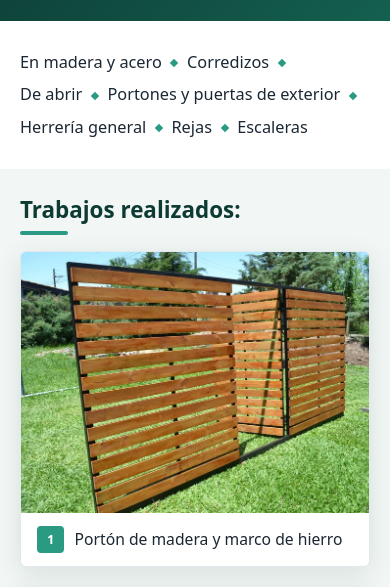
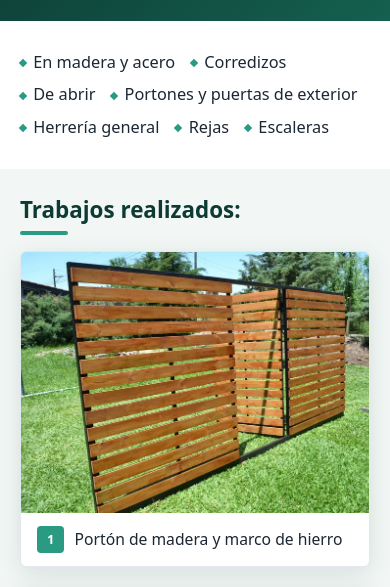
Before and after one commit to ArielLevet/cercos-rosario-static, a plain HTML site: page portones-puertas.html in a window 390 px wide. Shown: the part 177-764 px from the top of the page. Drawn offline with Linux system fonts and the light colour scheme.

Commit message:
Put a diamond marker in front of each list item
Co-Authored-By: Claude Sonnet 5.5 <noreply@anthropic.com>

```diff
--- a/style.css
+++ b/style.css
@@ -162,10 +162,10 @@ ul { margin: 0; padding: 0; list-style: none; }
 .section:not(.section-alt) .chips li { background: var(--bg-alt); border-color: transparent; }
 
 /* ---------- Lista "Hacemos" (subpáginas): texto corrido con separadores ---------- */
-.hacemos { display: flex; flex-wrap: wrap; align-items: center; row-gap: .35rem; font-size: 1.1rem; }
-.hacemos li:not(:last-child)::after {
+.hacemos { display: flex; flex-wrap: wrap; align-items: center; gap: .35rem 1.4rem; font-size: 1.1rem; }
+.hacemos li::before {
   content: ""; display: inline-block; vertical-align: middle;
-  width: 6px; height: 6px; margin: 0 .85rem;
+  width: 6px; height: 6px; margin-right: .55rem;
   background: var(--teal); transform: rotate(45deg);
 }
 
@@ -224,8 +224,8 @@ ul { margin: 0; padding: 0; list-style: none; }
   .page-title { padding: 1.5rem 0; }
   .page-title p { font-size: 1rem; }
   .section-title { font-size: 1.4rem; margin-bottom: 1rem; }
-  .hacemos { font-size: 1.02rem; }
-  .hacemos li:not(:last-child)::after { margin: 0 .6rem; }
+  .hacemos { font-size: 1.02rem; column-gap: 1rem; }
+  .hacemos li::before { margin-right: .45rem; }
   .cta { padding: 2rem 0; }
 }
 
```
